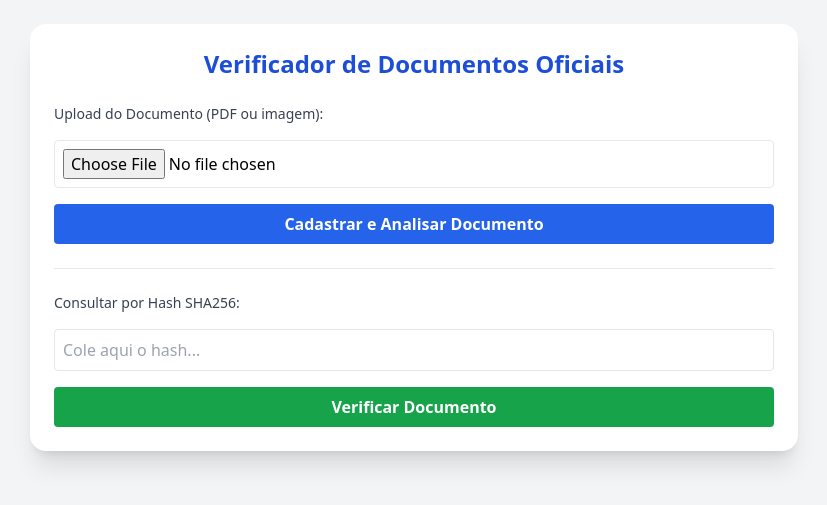
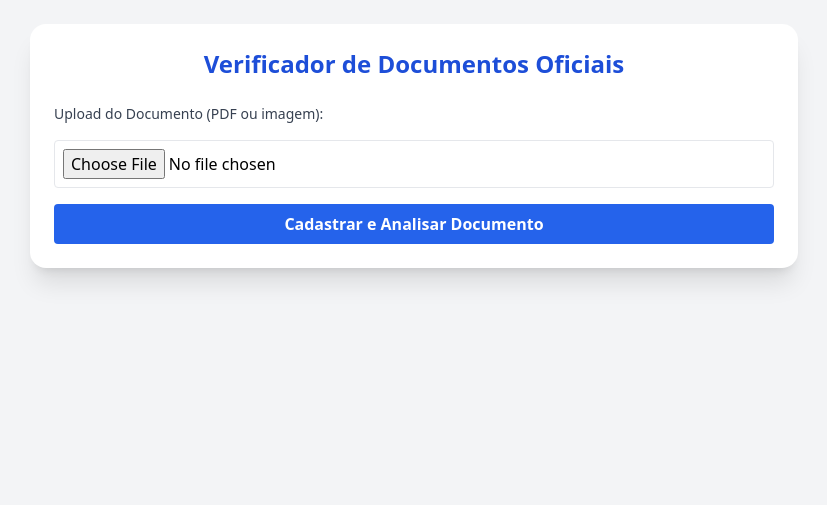
Before and after one commit to YagoEron31/Verificador_documentos, a Flask app: page / in a window 1280 px wide. Shown: the top 505 px of the page, without its empty margins (226-1053 px from the left). Run offline with Flask 3, Linux system fonts and the light colour scheme; some libraries are stand-ins or nearby versions.

Commit message:
Update index.html

```diff
--- a/templates/index.html
+++ b/templates/index.html
@@ -9,65 +9,54 @@
     <div class="max-w-3xl mx-auto bg-white p-6 rounded-2xl shadow-xl space-y-6">
         <h1 class="text-2xl font-bold text-center text-blue-700">Verificador de Documentos Oficiais</h1>
 
-        <!-- Formulário de cadastro e análise -->
-        <form method="POST" enctype="multipart/form-data" class="space-y-4">
-            <input type="hidden" name="action" value="cadastrar">
-            <label class="block text-sm font-medium text-gray-700">Upload do Documento (PDF ou imagem):</label>
-            <input type="file" name="file" accept="application/pdf,image/*" class="border rounded p-2 w-full">
+        <!-- Formulário de upload -->
+        <form
+            action="/upload"
+            method="POST"
+            enctype="multipart/form-data"
+            class="space-y-4"
+        >
+            <label class="block text-sm font-medium text-gray-700">
+                Upload do Documento (PDF ou imagem):
+            </label>
+            <input
+                type="file"
+                name="file"
+                accept="application/pdf,image/*"
+                class="border rounded p-2 w-full"
+                required
+            >
 
-            <button type="submit" class="bg-blue-600 hover:bg-blue-700 text-white font-semibold px-4 py-2 rounded w-full">Cadastrar e Analisar Documento</button>
+            <button
+                type="submit"
+                class="bg-blue-600 hover:bg-blue-700 text-white font-semibold px-4 py-2 rounded w-full"
+            >
+                Cadastrar e Analisar Documento
+            </button>
 
-            {% if erro_upload %}
-                <p class="text-red-600 font-medium mt-2">{{ erro_upload }}</p>
+            {% if erro %}
+                <p class="text-red-600 font-medium mt-2">{{ erro }}</p>
             {% endif %}
         </form>
 
-        <hr class="my-4">
-
-        <!-- Formulário de verificação por hash -->
-        <form method="POST" class="space-y-4">
-            <input type="hidden" name="action" value="consultar">
-            <label class="block text-sm font-medium text-gray-700">Consultar por Hash SHA256:</label>
-            <input type="text" name="hash_consulta" placeholder="Cole aqui o hash..." class="border rounded p-2 w-full">
-
-            <button type="submit" class="bg-green-600 hover:bg-green-700 text-white font-semibold px-4 py-2 rounded w-full">Verificar Documento</button>
-
-            {% if erro_consulta %}
-                <p class="text-red-600 font-medium mt-2">{{ erro_consulta }}</p>
-            {% endif %}
-        </form>
-
-        <!-- Resultado de Análise ou Consulta -->
+        <!-- Resultado da Análise -->
         {% if resultado %}
             <div class="mt-6 p-4 border rounded bg-gray-50">
                 <h2 class="text-lg font-bold text-blue-700 mb-2">Resultado da Análise</h2>
                 <p><strong>Status:</strong> {{ resultado.status }}</p>
-                <p><strong>Hash:</strong> {{ resultado.hash }}</p>
-                <p class="mt-2"><strong>Erros/Alertas:</strong></p>
-                <ul class="list-disc list-inside text-red-600">
-                    {% for erro in resultado.erros %}
-                        <li>{{ erro }}</li>
-                    {% endfor %}
-                </ul>
+                <p><strong>Hash:</strong> <code class="text-sm">{{ resultado.hash }}</code></p>
+
+                {% if resultado.erro_ocr %}
+                    <p class="mt-2 text-red-600">
+                        <strong>Erro no OCR:</strong> {{ resultado.erro_ocr }}
+                    </p>
+                {% endif %}
+
                 <details class="mt-4">
-                    <summary class="cursor-pointer text-sm text-blue-600">Ver texto extraído</summary>
-                    <pre class="bg-white p-2 border rounded text-sm mt-2 whitespace-pre-wrap">{{ resultado.texto }}</pre>
-                </details>
-            </div>
-        {% elif consulta_resultado %}
-            <div class="mt-6 p-4 border rounded bg-gray-50">
-                <h2 class="text-lg font-bold text-green-700 mb-2">Documento Encontrado</h2>
-                <p><strong>Status:</strong> {{ consulta_resultado.status }}</p>
-                <p><strong>Hash:</strong> {{ consulta_resultado.hash_sha256 }}</p>
-                <p class="mt-2"><strong>Erros/Alertas:</strong></p>
-                <ul class="list-disc list-inside text-red-600">
-                    {% for erro in consulta_resultado.erros_detectados %}
-                        <li>{{ erro }}</li>
-                    {% endfor %}
-                </ul>
-                <details class="mt-4">
-                    <summary class="cursor-pointer text-sm text-blue-600">Ver texto extraído</summary>
-                    <pre class="bg-white p-2 border rounded text-sm mt-2 whitespace-pre-wrap">{{ consulta_resultado.texto_extraido }}</pre>
+                    <summary class="cursor-pointer text-sm text-blue-600">
+                        Ver texto extraído
+                    </summary>
+                    <pre class="bg-white p-2 border rounded text-sm mt-2 whitespace-pre-wrap">{{ resultado.texto_extraido }}</pre>
                 </details>
             </div>
         {% endif %}
```
